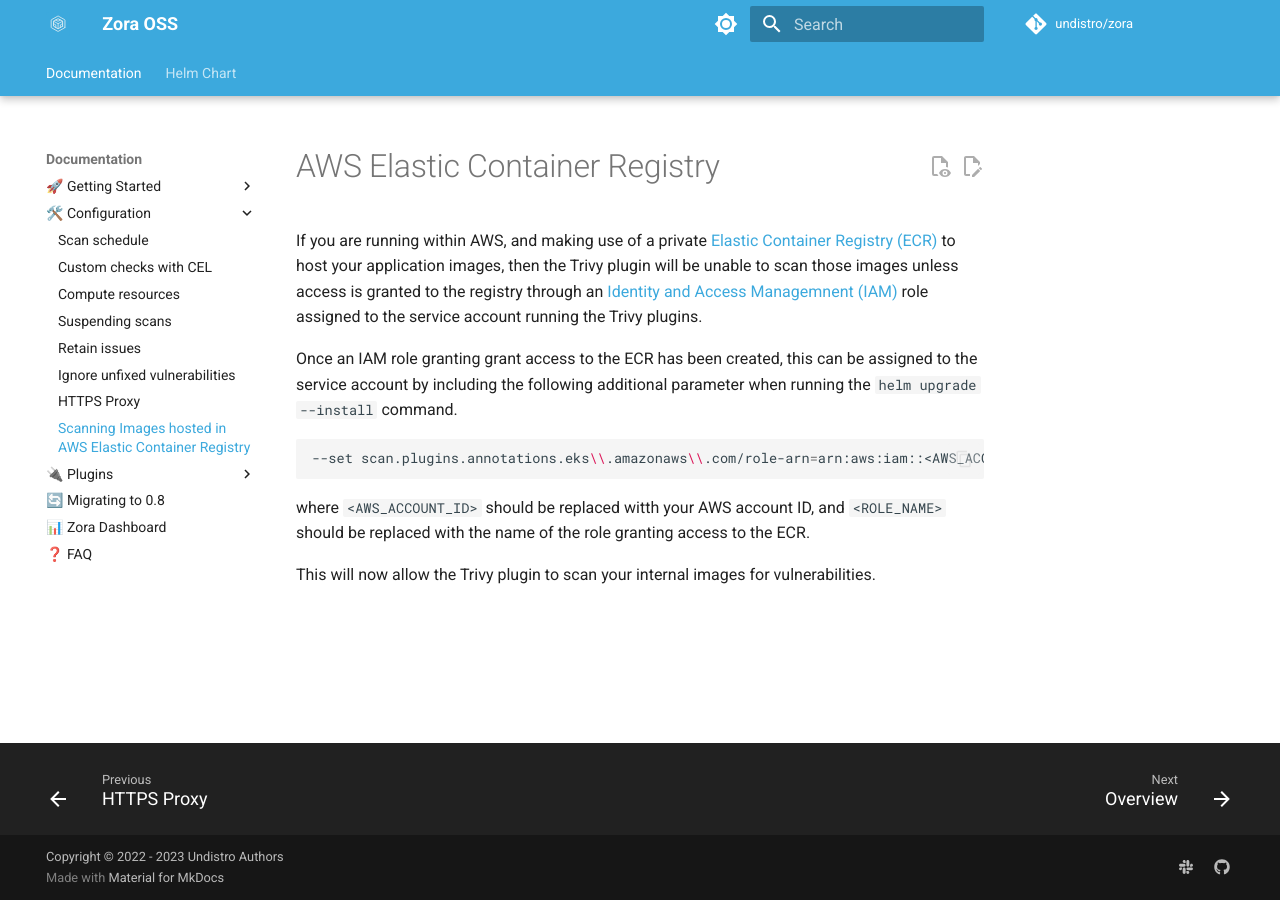
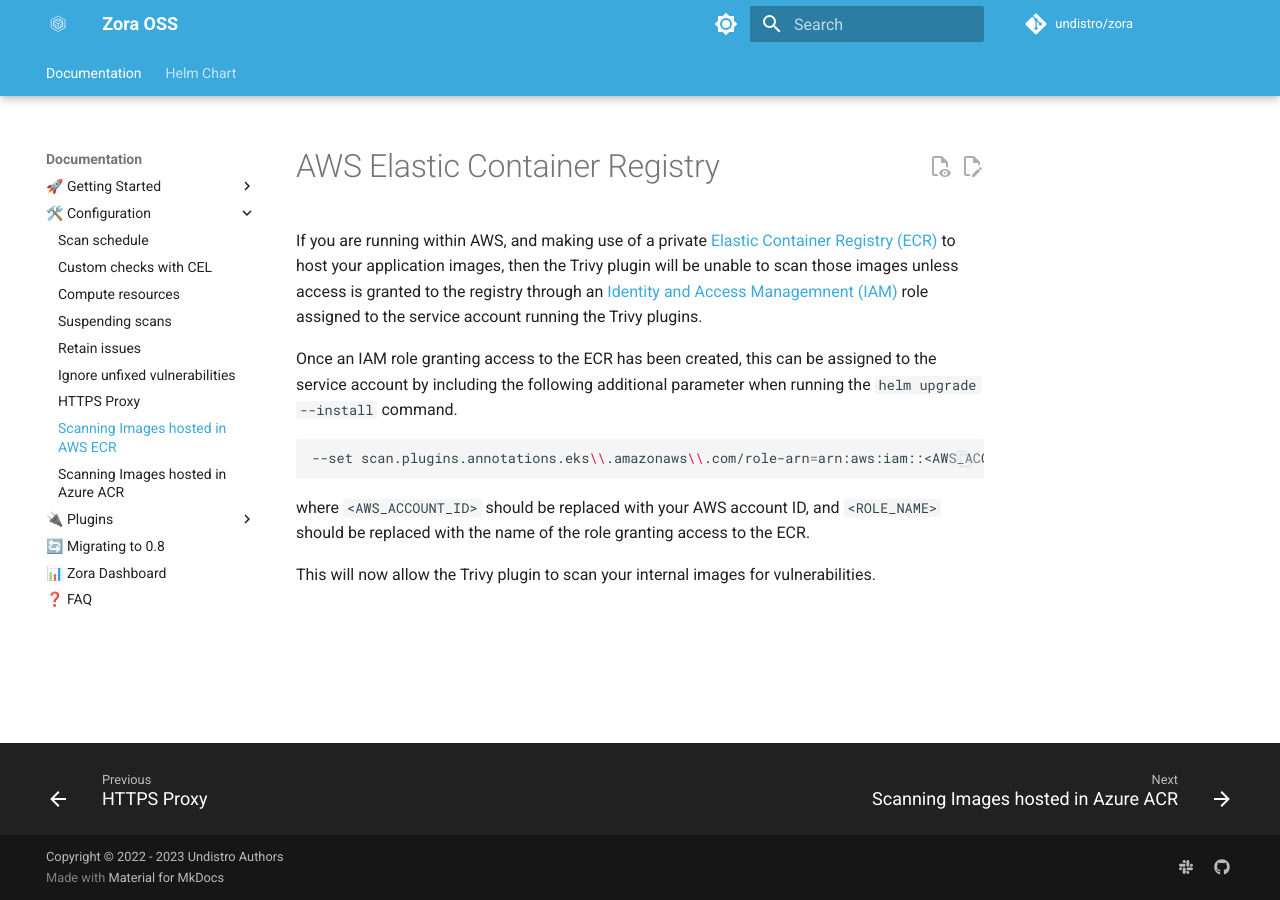
Before and after one commit to undistro/zora, an MkDocs documentation site: the page built from docs/configuration/aws-elastic-container-registry.md, in a window 1280 px wide. Built offline with MkDocs 1.6.1 and Material for MkDocs 9.7.7, drawn with Linux system fonts in a browser that asks for light colours; comment, search, counter and statistics services are not loaded; the version menu is left out.

Commit message:
Add documentation page for scanning ACR images (#247)
* fix typos in ecr page

* add documentation page for scanning ACR images

````diff
--- a/docs/configuration/aws-elastic-container-registry.md
+++ b/docs/configuration/aws-elastic-container-registry.md
@@ -2,11 +2,11 @@
 
 If you are running within AWS, and making use of a private [Elastic Container Registry (ECR)](https://aws.amazon.com/ecr/) to host your application images, then the Trivy plugin will be unable to scan those images unless access is granted to the registry through an [Identity and Access Managemnent (IAM)](https://aws.amazon.com/iam/) role assigned to the service account running the Trivy plugins.
 
-Once an IAM role granting grant access to the ECR has been created, this can be assigned to the service account by including the following additional parameter when running the `helm upgrade --install` command.
+Once an IAM role granting access to the ECR has been created, this can be assigned to the service account by including the following additional parameter when running the `helm upgrade --install` command.
 
 ```shell
 --set scan.plugins.annotations.eks\\.amazonaws\\.com/role-arn=arn:aws:iam::<AWS_ACCOUNT_ID>:role/<ROLE_NAME>
 ```
-where `<AWS_ACCOUNT_ID>` should be replaced witth your AWS account ID, and `<ROLE_NAME>` should be replaced with the name of the role granting access to the ECR.
+where `<AWS_ACCOUNT_ID>` should be replaced with your AWS account ID, and `<ROLE_NAME>` should be replaced with the name of the role granting access to the ECR.
 
 This will now allow the Trivy plugin to scan your internal images for vulnerabilities.
--- a/mkdocs.yml
+++ b/mkdocs.yml
@@ -88,7 +88,8 @@
           - Retain issues: configuration/retain-issues.md
           - Ignore unfixed vulnerabilities: plugins/trivy/#large-vulnerability-reports
           - HTTPS Proxy: configuration/https-proxy.md
-          - Scanning Images hosted in AWS Elastic Container Registry: configuration/aws-elastic-container-registry.md
+          - Scanning Images hosted in AWS ECR: configuration/aws-elastic-container-registry.md
+          - Scanning Images hosted in Azure ACR: configuration/acr.md
       - "🔌 Plugins":
           - Overview: plugins/index.md
           - Misconfiguration:
````
Also changed, not shown: docs/configuration/acr.md (added, +55 -0 lines).
